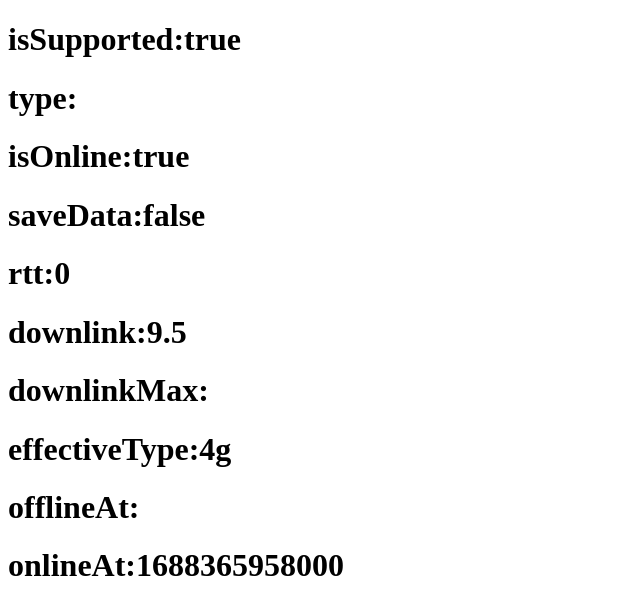
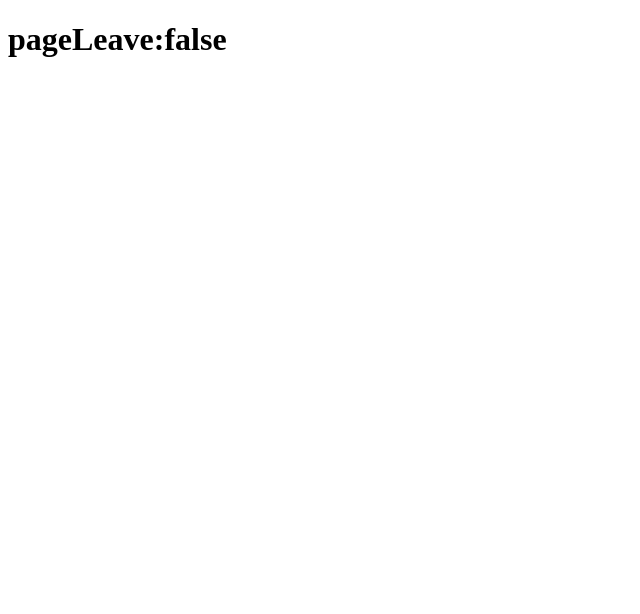
Before and after one commit to maomao124/vueuse-test, a Vue app: page / in a window 1280 px wide. Shown: the top 614 px of the page, without its empty margins (0-640 px from the left). Built offline with nearby package versions, Linux system fonts and the light colour scheme.

Commit message:
usePageLeave

```diff
--- a/src/main.ts
+++ b/src/main.ts
@@ -1,4 +1,4 @@
 import { createApp } from 'vue'
-import App from './view/View31.vue'
+import App from './view/View32.vue'
 
 createApp(App).mount('#app')
--- /dev/null
+++ b/src/view/View32.vue
@@ -0,0 +1,14 @@
+<template>
+  <h1>pageLeave:{{ pageLeave }}</h1>
+</template>
+
+<script lang="ts" setup>
+import {usePageLeave} from "@vueuse/core";
+
+const pageLeave = usePageLeave();
+
+</script>
+
+<style scoped>
+
+</style>
```
